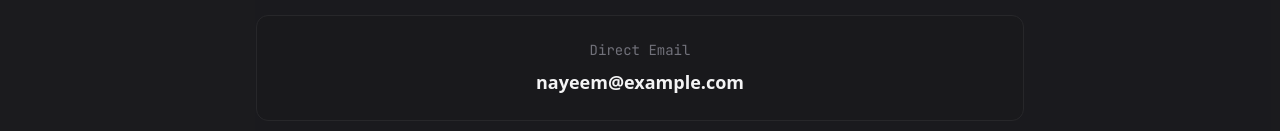
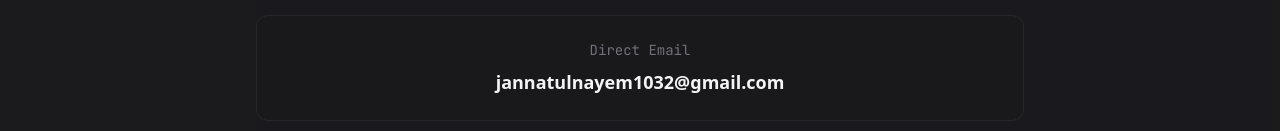
Before and after one commit to iamjnayem/nayemtechfin.com, a Vue app: page / in a window 1280 px wide. Shown: the part 3766-3897 px from the top of the page. Built offline with nearby package versions, Linux system fonts and the light colour scheme.

Commit message:
update email & linkedin

```diff
--- a/src/components/Contact.vue
+++ b/src/components/Contact.vue
@@ -1,7 +1,7 @@
 <script setup>
 import { ref } from 'vue'
 
-const email = 'nayeem@example.com'
+const email = 'jannatulnayem1032@gmail.com'
 const copied = ref(false)
 
 function copyEmail() {
@@ -30,7 +30,7 @@
             </svg>
             {{ copied ? 'Copied!' : 'Copy Email' }}
           </button>
-          <a href="https://linkedin.com/in/nayeem"
+          <a href="https://linkedin.com/in/jnayem"
              target="_blank" rel="noopener noreferrer"
              class="btn-outline justify-center">
             <svg class="w-5 h-5" fill="currentColor" viewBox="0 0 24 24">
```
